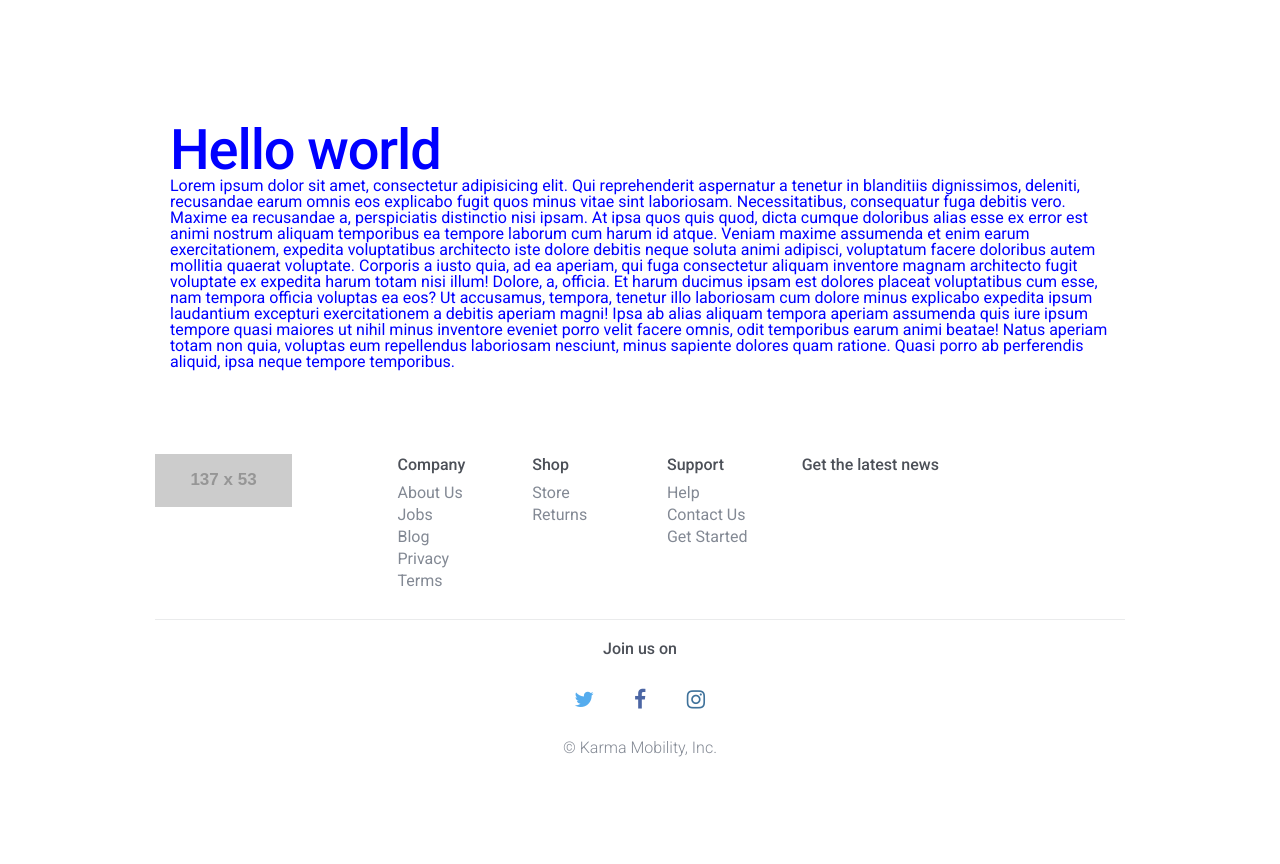
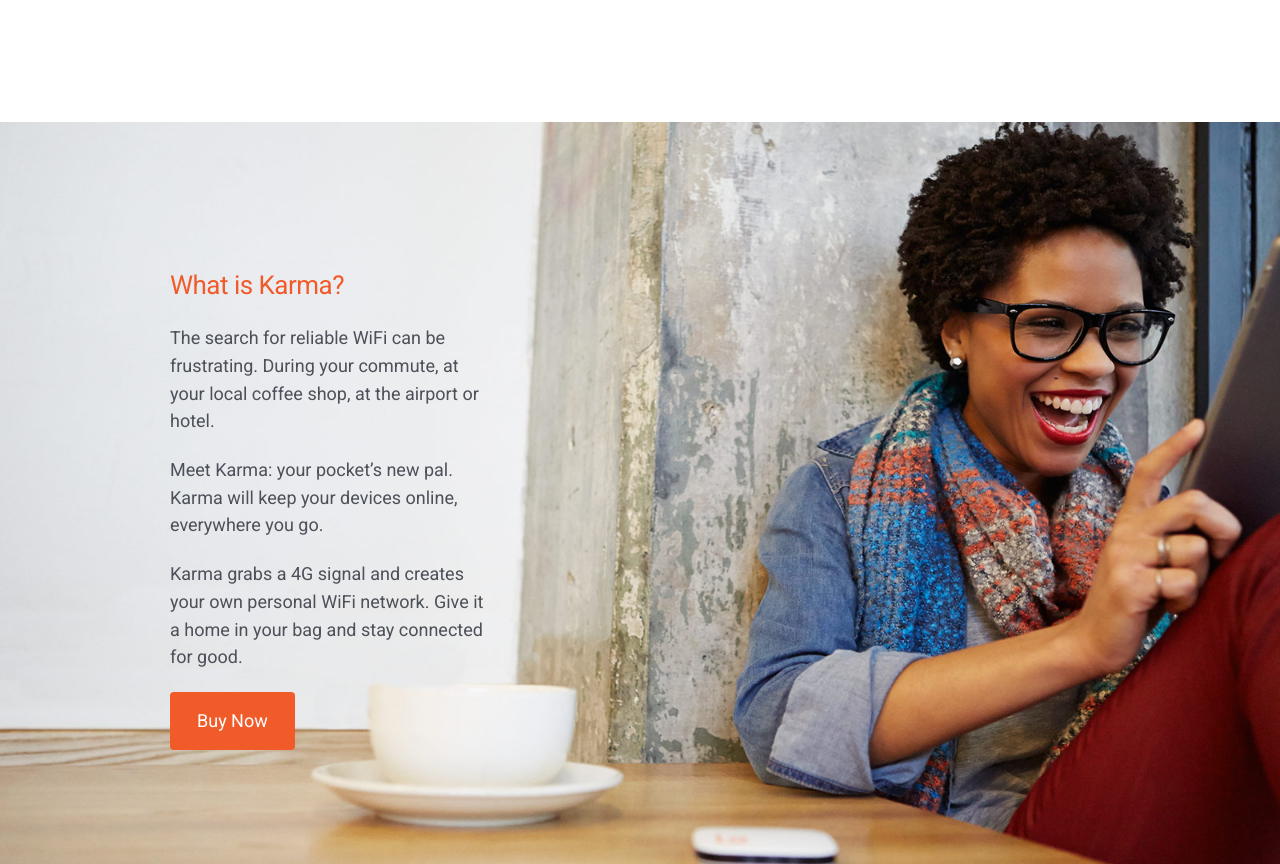
Before and after one commit to mpedersen2054/fewd_landing_page_clone, a plain HTML site: page index.html in a window 1280 px wide. Shown: the part 1220-2084 px from the top of the page. Drawn offline with Linux system fonts and the light colour scheme; placeholder pictures from the web are drawn by us.

Commit message:
add completed what-is-karma section

```diff
--- a/css/styles.sass
+++ b/css/styles.sass
@@ -37,6 +37,13 @@ hr
   padding: 0 15px
   width: 970px
   margin: 0 auto
+
+.lead
+  font-size: 18px
+  font-weight: 400
+  color: #4c5058
+  line-height: 1.538461538
+  margin-bottom: 21px
 
 
 .top-navigation
@@ -222,3 +229,41 @@ footer
       color: #838994
       font-weight: 300
       margin-bottom: 5px
+
+
+
+.what-is-karma
+  background: #caccd1 url(../img/what-is-karma-bg.jpg) bottom center no-repeat
+  background-size: cover
+  text-shadow: 16 1px 0 rgba(255,255,255,0.8)
+  .content
+    padding: 126px 0
+  .left-text
+    width: 33.3333333333%
+    padding-left: 15px
+    padding-right: 15px
+    h3
+      color: #f15a29
+      font-size: 26px
+      font-weight: 400
+      line-height: 1.538461538
+      letter-spacing: -0.02em
+    .buy-now-button
+      color: white
+      background-color: #f15a29
+      border-color: #f15a29
+      text-shadow: none
+      padding: 16px 26px
+      font-size: 18px
+      line-height: 1.33
+      border-radius: 4px
+      display: inline-block
+      margin-bottom: 0
+      font-weight: normal
+      text-align: center
+      vertical-align: middle
+      cursor: pointer
+      background-image: none
+      border: 1px solid transparent
+      white-space: nowrap
+      text-decoration: none
--- a/index.html
+++ b/index.html
@@ -64,10 +64,25 @@
   </div>
 </section>
 
-<div class="next content">
-  <h1>Hello world</h1>
-  <p>Lorem ipsum dolor sit amet, consectetur adipisicing elit. Qui reprehenderit aspernatur a tenetur in blanditiis dignissimos, deleniti, recusandae earum omnis eos explicabo fugit quos minus vitae sint laboriosam. Necessitatibus, consequatur fuga debitis vero. Maxime ea recusandae a, perspiciatis distinctio nisi ipsam. At ipsa quos quis quod, dicta cumque doloribus alias esse ex error est animi nostrum aliquam temporibus ea tempore laborum cum harum id atque. Veniam maxime assumenda et enim earum exercitationem, expedita voluptatibus architecto iste dolore debitis neque soluta animi adipisci, voluptatum facere doloribus autem mollitia quaerat voluptate. Corporis a iusto quia, ad ea aperiam, qui fuga consectetur aliquam inventore magnam architecto fugit voluptate ex expedita harum totam nisi illum! Dolore, a, officia. Et harum ducimus ipsam est dolores placeat voluptatibus cum esse, nam tempora officia voluptas ea eos? Ut accusamus, tempora, tenetur illo laboriosam cum dolore minus explicabo expedita ipsum laudantium excepturi exercitationem a debitis aperiam magni! Ipsa ab alias aliquam tempora aperiam assumenda quis iure ipsum tempore quasi maiores ut nihil minus inventore eveniet porro velit facere omnis, odit temporibus earum animi beatae! Natus aperiam totam non quia, voluptas eum repellendus laboriosam nesciunt, minus sapiente dolores quam ratione. Quasi porro ab perferendis aliquid, ipsa neque tempore temporibus.</p>
-</div>
+<section class="what-is-karma">
+  <div class="content">
+    <div class="left-text">
+      <h3>What is Karma?</h3>
+      <p class="lead">
+        The search for reliable WiFi can be frustrating. During your commute, at your local coffee shop, at the airport or hotel.
+      </p>
+      <p class="lead">
+        Meet Karma: your pocket’s new pal. Karma will keep your devices online, everywhere you go.
+      </p>
+      <p class="lead">
+        Karma grabs a 4G signal and creates your own personal WiFi network. Give it a home in your bag and stay connected for good.
+      </p>
+      <p class="lead">
+        <a href="#" class="buy-now-button">Buy Now</a>
+      </p>
+    </div>
+  </div>
+</section>
 
 <footer role="contentinfo">
   <div class="content">
```
Also changed, not shown: css/styles.css, img/what-is-karma-bg.jpg (added), 1 other file.
